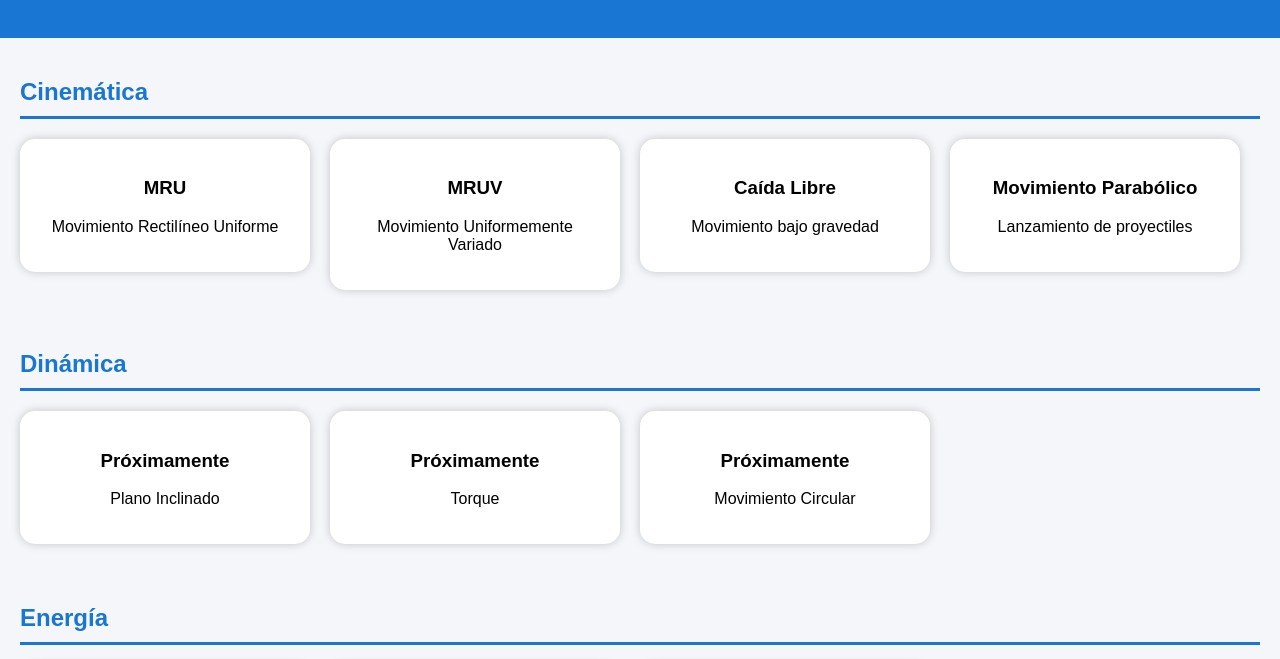
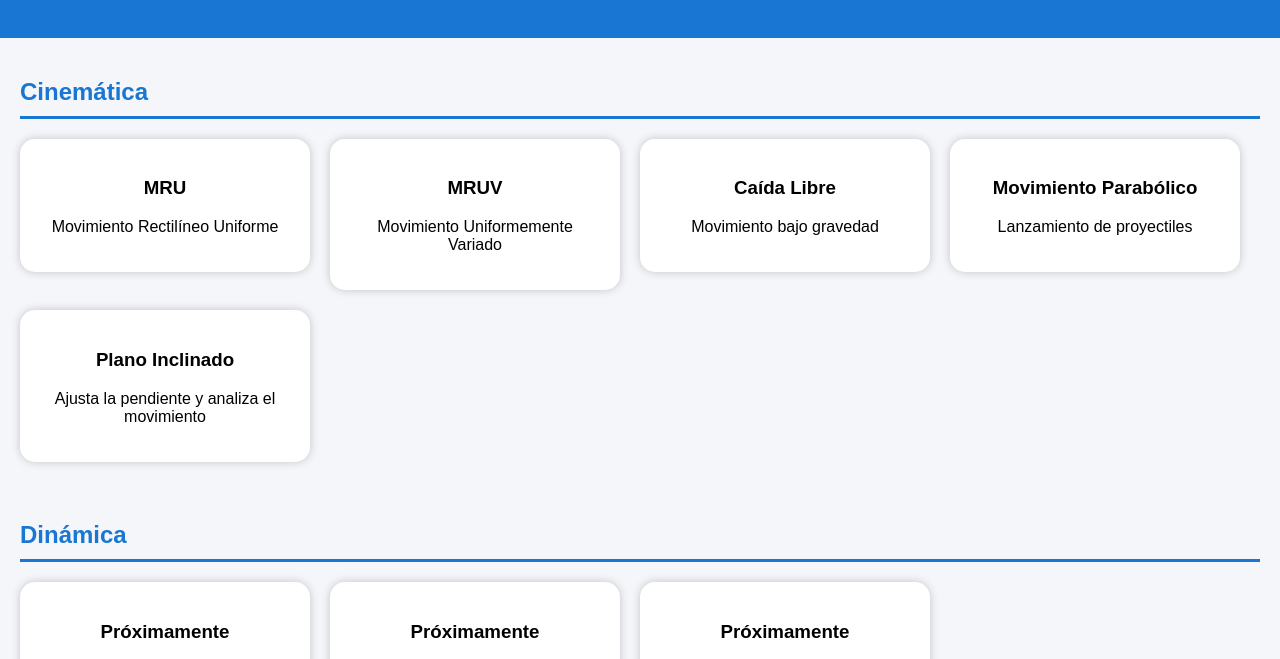
Before and after one commit to valeria-Ospina/Laboratorio-de-Fisica-1---Interactivo, a plain HTML site: page index.html in a window 1280 px wide. Shown: the part 126-785 px from the top of the page. Drawn offline with Linux system fonts and the light colour scheme.

Commit message:
Add link and card for 'Plano Inclinado' section

```diff
--- a/index.html
+++ b/index.html
@@ -100,6 +100,13 @@ color:black;
 </div>
 </a>
 
+<a href="planoinclinado.html">
+<div class="card">
+<h3>Plano Inclinado</h3>
+<p>Ajusta la pendiente y analiza el movimiento</p>
+</div>
+</a>
+
 </div>
 
 </div>
```
